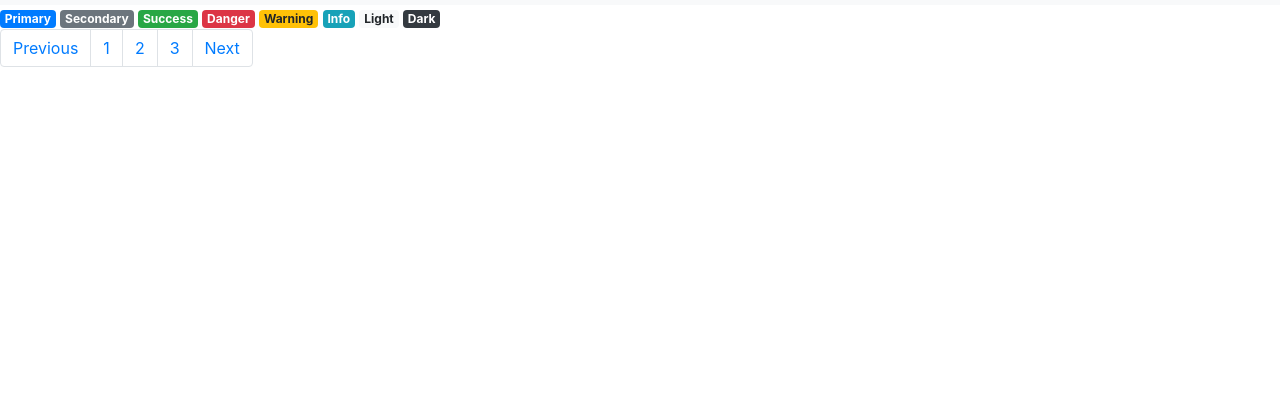
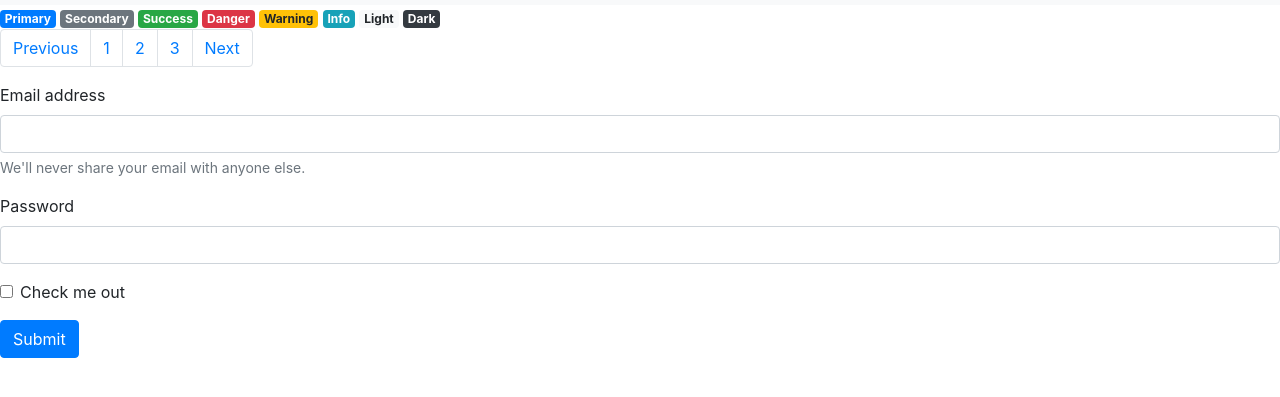
Before and after one commit to tunggf1711/testGit, a plain HTML site: page index.html in a window 1280 px wide. Shown: the part 51-448 px from the top of the page. Drawn offline with nearby package versions, Linux system fonts and the light colour scheme.

Commit message:
add form

```diff
--- a/index.html
+++ b/index.html
@@ -95,6 +95,33 @@
         </ul>
       </nav>
     </section>
+    <form>
+      <div class="form-group">
+        <label for="exampleInputEmail1">Email address</label>
+        <input
+          type="email"
+          class="form-control"
+          id="exampleInputEmail1"
+          aria-describedby="emailHelp"
+        />
+        <small id="emailHelp" class="form-text text-muted"
+          >We'll never share your email with anyone else.</small
+        >
+      </div>
+      <div class="form-group">
+        <label for="exampleInputPassword1">Password</label>
+        <input
+          type="password"
+          class="form-control"
+          id="exampleInputPassword1"
+        />
+      </div>
+      <div class="form-group form-check">
+        <input type="checkbox" class="form-check-input" id="exampleCheck1" />
+        <label class="form-check-label" for="exampleCheck1">Check me out</label>
+      </div>
+      <button type="submit" class="btn btn-primary">Submit</button>
+    </form>
     <footer></footer>
 
     <script
```
